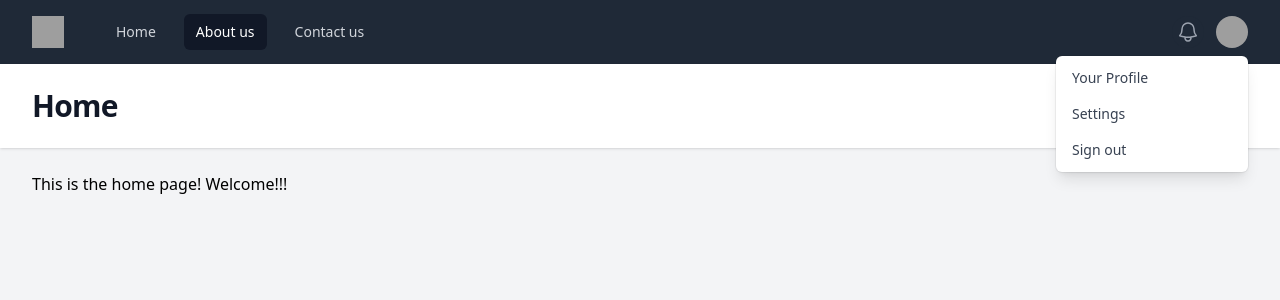
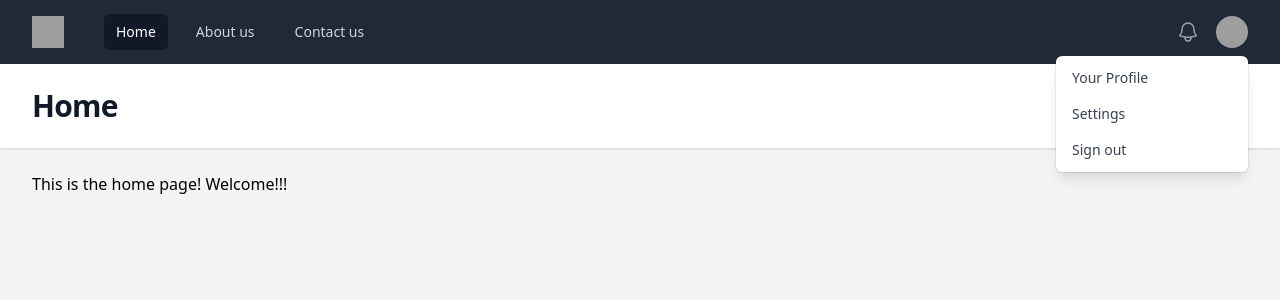
Before and after one commit to JuanXB/PhpCourseLaracast, a PHP site: page / in a window 1280 px wide. Shown: the top 300 px of the page. Run offline with PHP 8.4, Linux system fonts and the light colour scheme; some libraries are stand-ins or nearby versions; grey boxes are pictures that could not be loaded.

Commit message:
super globals an current page css

```diff
--- a/about.php
+++ b/about.php
@@ -1,4 +1,6 @@
 <?php
+
+require 'helpersFunctions.php';
 $heading = 'About Us';
 // Rendere Html
 require 'views/about.view.php';
--- a/contact.php
+++ b/contact.php
@@ -1,4 +1,6 @@
 <?php
+require 'helpersFunctions.php';
+
 $heading = 'Contact Us';
 
 // Rendere Html
--- /dev/null
+++ b/helpersFunctions.php
@@ -0,0 +1,14 @@
+<?php
+
+function dumpAndDie($value): void
+{
+    echo '<pre>';
+    var_dump($value);
+    echo '</pre>';
+    die();
+}
+
+function urlIs(string $url) : bool
+{
+    return $_SERVER['REQUEST_URI'] === $url;
+}
--- a/index.php
+++ b/index.php
@@ -1,5 +1,9 @@
 <?php
+
+require 'helpersFunctions.php';
+
 $heading = 'Home';
+
 
 // Rendere Html
 require 'views/index.view.php';
--- a/views/partials/nav.php
+++ b/views/partials/nav.php
@@ -8,9 +8,9 @@
                 <div class="hidden md:block">
                     <div class="ml-10 flex items-baseline space-x-4">
                         <!-- Current: "bg-gray-900 text-white", Default: "text-gray-300 hover:bg-gray-700 hover:text-white" -->
-                        <a href="/" class="text-gray-300 hover:bg-gray-700 hover:text-white rounded-md px-3 py-2 text-sm font-medium">Home</a>
-                        <a href="/about.php" class="bg-gray-900 text-white rounded-md px-3 py-2 text-sm font-medium" aria-current="page">About us</a>
-                        <a href="/contact.php" class="text-gray-300 hover:bg-gray-700 hover:text-white rounded-md px-3 py-2 text-sm font-medium">Contact us</a>
+                        <a href="/" class="<?= urlIs('/') ? 'bg-gray-900 text-white' : 'text-gray-300 hover:bg-gray-700 hover:text-white' ?> rounded-md px-3 py-2 text-sm font-medium">Home</a>
+                        <a href="/about.php" class="<?= urlIs('/about.php') ? 'bg-gray-900 text-white' : 'text-gray-300 hover:bg-gray-700 hover:text-white' ?> rounded-md px-3 py-2 text-sm font-medium" aria-current="page">About us</a>
+                        <a href="/contact.php" class="<?= urlIs('/contact.php') ? 'bg-gray-900 text-white' : 'text-gray-300 hover:bg-gray-700 hover:text-white' ?> rounded-md px-3 py-2 text-sm font-medium">Contact us</a>
                     </div>
                 </div>
             </div>
```
